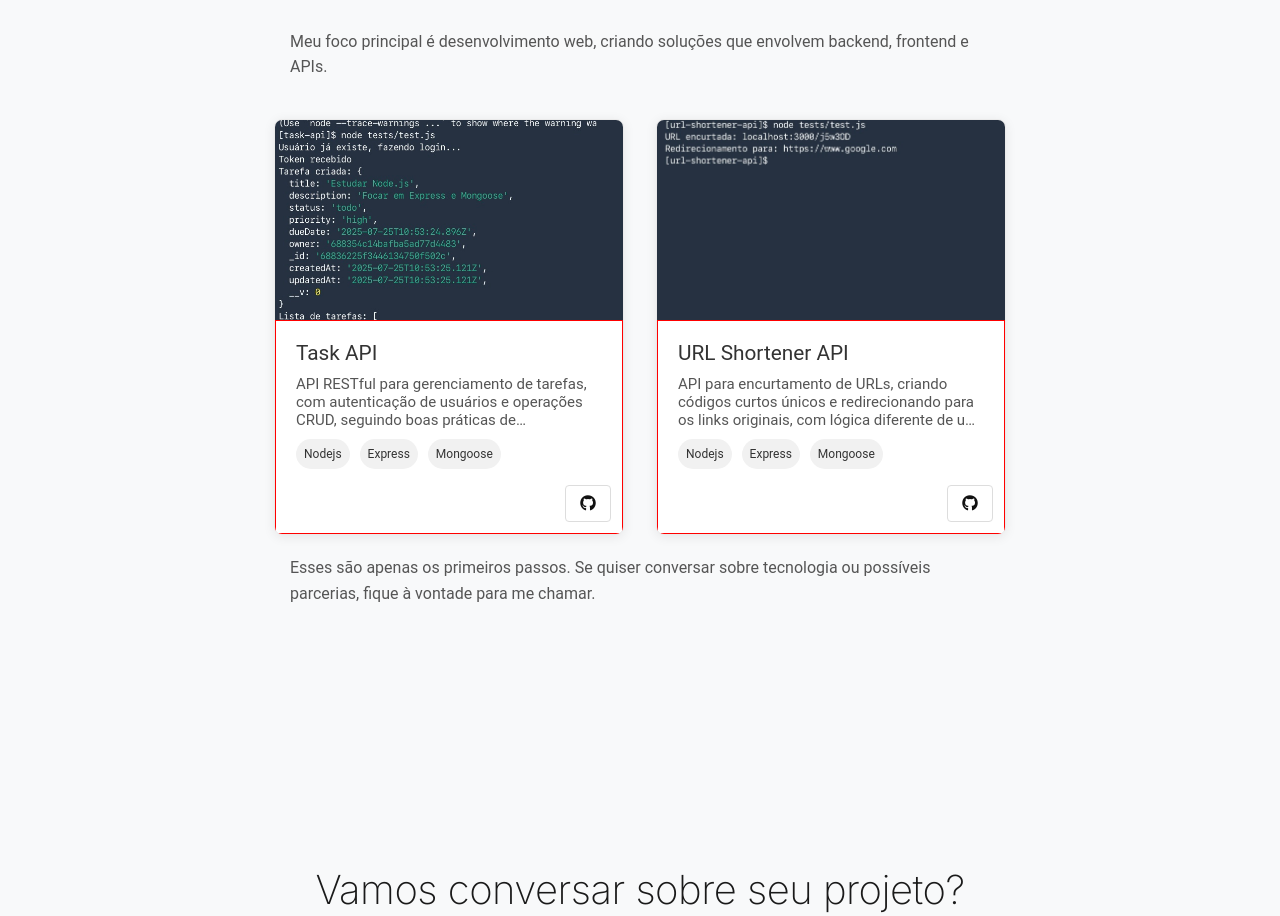
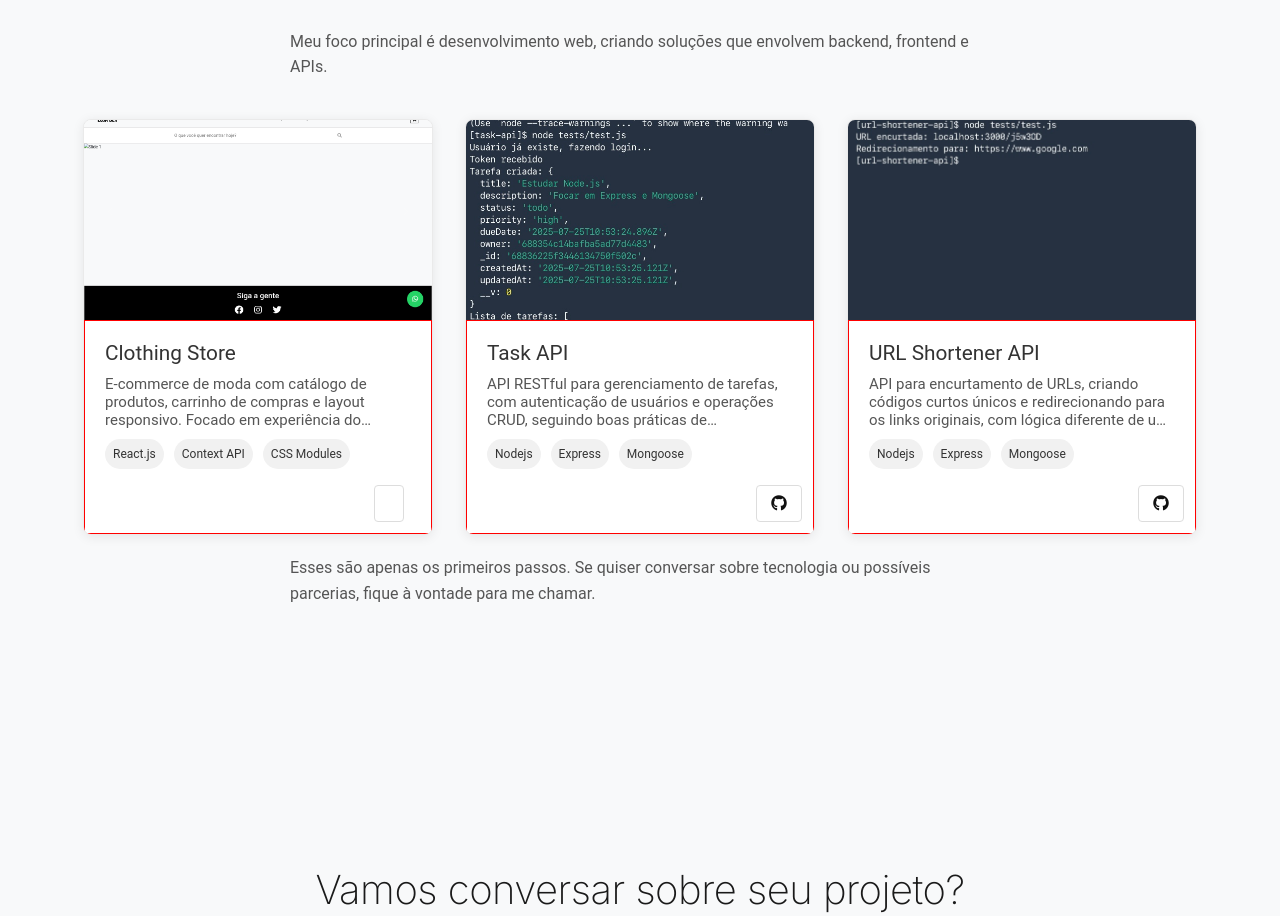
Before and after one commit to Andrezinrc/Portf-lio, a React (Vite) app: page / in a window 1280 px wide. Shown: the part 2852-3768 px from the top of the page. Built offline with nearby package versions, Linux system fonts and the light colour scheme; no server answers.

Commit message:
feat: adiciona o projeto clothing-store ao projetos

```diff
--- a/src/sections/Projects.jsx
+++ b/src/sections/Projects.jsx
@@ -12,8 +12,44 @@ function Projects() {
       </p>
 
       <div className="project-wrapper">
+        {/* Projeto 1 - Clothing-store */}
+        <div className="project-card">
+          <img
+            src="/assets/images/clothing-store.png"
+            alt="Projeto Clothing Store"
+            loading="lazy"
+          />
+          <div className="project-info">
+            <div>
+              <h2 className="card-title">Clothing Store</h2>
+            </div>
 
-        {/* Projeto 1 - Task API */}
+            <div>
+              <p>
+                E-commerce de moda com catálogo de produtos, carrinho de compras e layout responsivo.
+                Focado em experiência do usuário e design moderno.
+              </p>
+            </div>
+
+            <div className="tech">
+              <span>React.js</span>
+              <span>Context API</span>
+              <span>CSS Modules</span>
+            </div>
+
+            <div>
+              <a
+                href="https://clothing-store-taupe.vercel.app"
+                target="_blank"
+                className="project-button"
+              >
+                <i className="fab fa-vercel"></i>
+              </a>
+            </div>
+          </div>
+        </div>
+
+        {/* Projeto 2 - Task API */}
         <div className="project-card">
           <img src="/assets/images/task-api.jpeg" alt="Projeto Task API" loading="lazy" />
           <div className="project-info">
@@ -41,7 +77,7 @@ function Projects() {
           </div>
         </div>
 
-        {/* Projeto 2 - URL Shortener API */}
+        {/* Projeto 3 - URL Shortener API */}
         <div className="project-card">
           <img src="/assets/images/url-shortener-api.jpeg" alt="Projeto URL Shortener API" loading="lazy" />
           <div className="project-info">
```
Also changed, not shown: public/assets/images/clothing-store.png (added).
